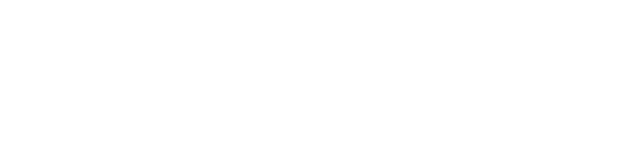
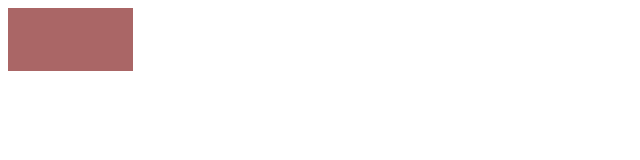
Before and after one commit to zofienora/piet-mondrian, a plain HTML site: page index.html in a window 1280 px wide. Shown: the whole page, without its empty margins (0-640 px from the left). Drawn offline with Linux system fonts and the light colour scheme.

Commit message:
added link to styles

```diff
--- a/index.html
+++ b/index.html
@@ -4,6 +4,7 @@
     <meta charset="UTF-8">
     <meta name="viewport" content="width=device-width, initial-scale=1.0">
     <title>Piet Mondrian CSS Grid</title>
+    <link rel="stylesheet" href="styles.css">
 </head>
 <body>
     <div class="parent">
--- a/styles.css
+++ b/styles.css
@@ -4,22 +4,41 @@ grid-template-columns: repeat(16, 1fr);
 grid-template-rows: repeat(16, 1fr);
 grid-column-gap: 0px;
 grid-row-gap: 0px;
+width: 500px;
+height: 500px;
 }
 
-.div1 { grid-area: 1 / 1 / 3 / 5; }
+.div1 {
+    grid-area: 1 / 1 / 3 / 5;
+    background-color: #aa6666;
+}
+
 .div2 { grid-area: 1 / 5 / 3 / 11; }
+
 .div3 { grid-area: 1 / 11 / 3 / 16; }
+
 .div4 { grid-area: 1 / 16 / 13 / 17; }
+
 .div5 { grid-area: 3 / 1 / 7 / 3; }
+
 .div6 { grid-area: 7 / 1 / 13 / 3; }
+
 .div7 { grid-area: 13 / 1 / 17 / 3; }
+
 .div8 { grid-area: 15 / 3 / 17 / 7; }
+
 .div9 { grid-area: 16 / 7 / 17 / 16; }
+
 .div10 { grid-area: 13 / 16 / 17 / 17; }
+
 .div11 { grid-area: 15 / 7 / 16 / 11; }
+
 .div12 { grid-area: 13 / 7 / 15 / 11; }
+
 .div13 { grid-area: 11 / 7 / 13 / 11; }
+
 .div14 { grid-area: 11 / 3 / 15 / 7; }
+
 .div15 { grid-area: 3 / 3 / 11 / 11; }
 .div16 { grid-area: 3 / 11 / 7 / 16; }
 .div17 { grid-area: 7 / 11 / 11 / 13; }
```
